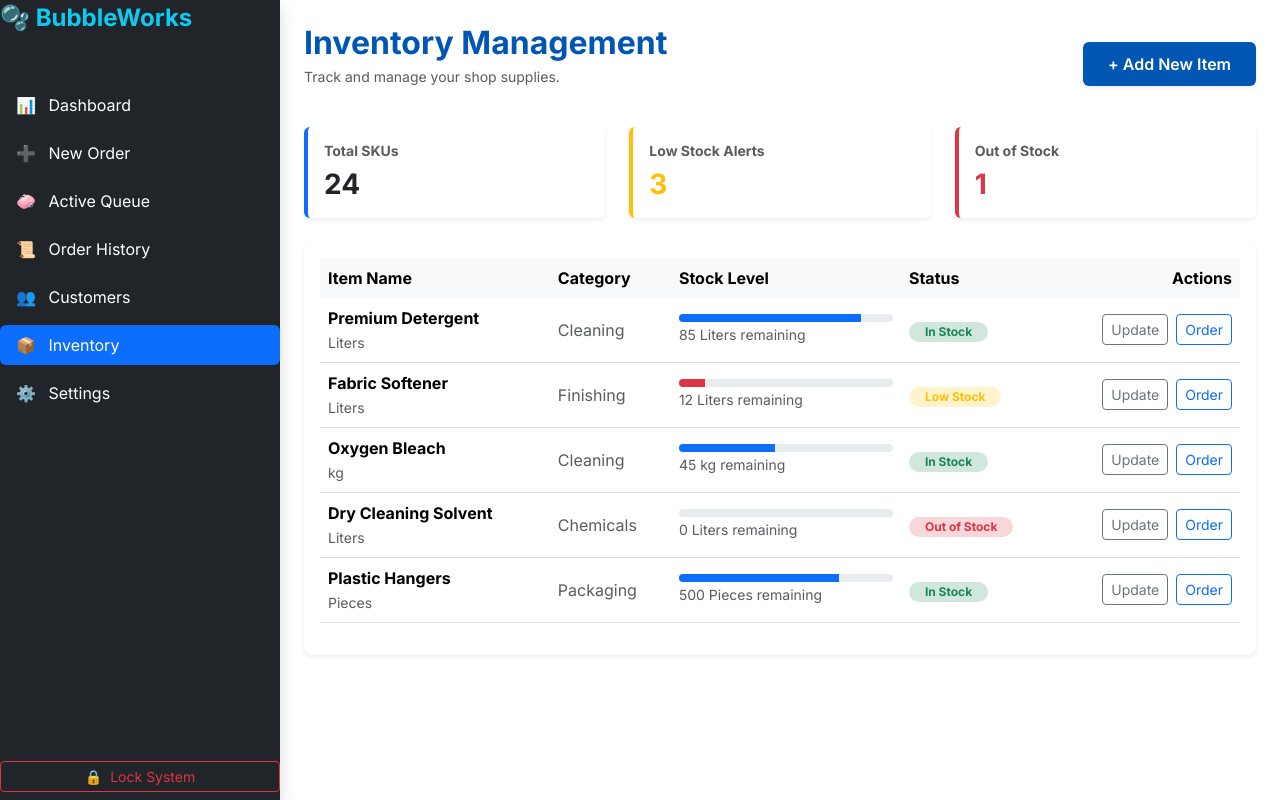
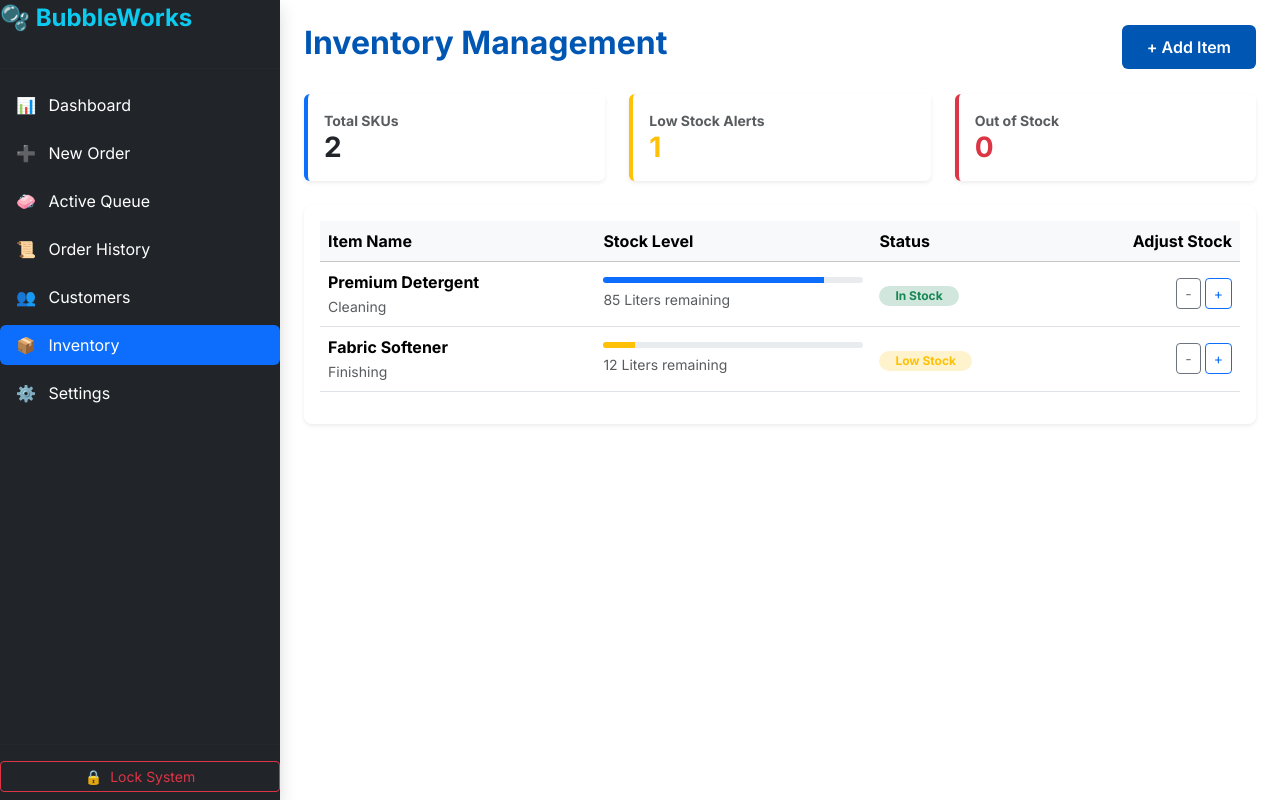
Before and after one commit to JM-P-1200/laundry-system, a React (Vite) app: page /inventory in a window 1280 px wide. Built offline with nearby package versions, Linux system fonts and the light colour scheme; sample sign-in values are in the browser's storage.

Commit message:
Update static inventory page to interactable

```diff
--- a/src/pages/Inventory.jsx
+++ b/src/pages/Inventory.jsx
@@ -1,52 +1,72 @@
-import React from 'react';
+import React, { useState, useEffect } from 'react';
 
 const Inventory = () => {
-  // Mock data for laundry supplies
-  const supplies = [
-    { id: 1, item: "Premium Detergent", category: "Cleaning", stock: 85, unit: "Liters", status: "In Stock" },
-    { id: 2, item: "Fabric Softener", category: "Finishing", stock: 12, unit: "Liters", status: "Low Stock" },
-    { id: 3, item: "Oxygen Bleach", category: "Cleaning", stock: 45, unit: "kg", status: "In Stock" },
-    { id: 4, item: "Dry Cleaning Solvent", category: "Chemicals", stock: 0, unit: "Liters", status: "Out of Stock" },
-    { id: 5, item: "Plastic Hangers", category: "Packaging", stock: 500, unit: "Pieces", status: "In Stock" },
+  const [items, setItems] = useState([]);
+
+  // 1. Load data
+  useEffect(() => {
+    const saved = JSON.parse(localStorage.getItem('laundry_inventory') || '[]');
+    if (saved.length === 0) {
+      // Default items if empty
+      const defaults = [
+        { id: 1, item: "Premium Detergent", category: "Cleaning", stock: 85, unit: "Liters", minLevel: 20 },
+        { id: 2, item: "Fabric Softener", category: "Finishing", stock: 12, unit: "Liters", minLevel: 15 }
       ];
+      setItems(defaults);
+      localStorage.setItem('laundry_inventory', JSON.stringify(defaults));
+    } else {
+      setItems(saved);
+    }
+  }, []);
 
-  // Helper to determine color based on status
-  const getStatusColor = (status) => {
-    switch (status) {
-      case 'In Stock': return 'bg-success-subtle text-success';
-      case 'Low Stock': return 'bg-warning-subtle text-warning';
-      case 'Out of Stock': return 'bg-danger-subtle text-danger';
-      default: return 'bg-secondary-subtle';
+  // 2. Update Logic
+  const updateStock = (id, amount) => {
+    const updated = items.map(item => {
+      if (item.id === id) {
+        const newStock = Math.max(0, item.stock + amount);
+        return { ...item, stock: newStock };
       }
+      return item;
+    });
+    setItems(updated);
+    localStorage.setItem('laundry_inventory', JSON.stringify(updated));
   };
+
+  const getStatus = (item) => {
+    if (item.stock === 0) return { label: 'Out of Stock', class: 'bg-danger-subtle text-danger' };
+    if (item.stock <= item.minLevel) return { label: 'Low Stock', class: 'bg-warning-subtle text-warning' };
+    return { label: 'In Stock', class: 'bg-success-subtle text-success' };
+  };
+
+  // 3. Stats Calculation
+  const totalSkus = items.length;
+  const lowStock = items.filter(i => i.stock > 0 && i.stock <= i.minLevel).length;
+  const outOfStock = items.filter(i => i.stock === 0).length;
 
   return (
     <div className="p-4">
       <div className="d-flex justify-content-between align-items-center mb-4">
-        <div>
-          <h2 className="fw-bold text-brand-blue mb-1">Inventory Management</h2>
-          <p className="text-muted small">Track and manage your shop supplies.</p>
-        </div>
-        <button className="btn btn-primary shadow-sm">+ Add New Item</button>
+        <h2 className="fw-bold text-brand-blue">Inventory Management</h2>
+        <button className="btn btn-primary" onClick={() => alert("Add Item logic coming in next update!")}>+ Add Item</button>
       </div>
 
       <div className="row g-4 mb-4">
         <div className="col-md-4">
           <div className="card border-0 shadow-sm p-3 border-start border-primary border-4">
-            <h6 className="text-muted small fw-bold">Total SKUs</h6>
-            <h3 className="fw-bold mb-0">24</h3>
+            <small className="text-muted fw-bold">Total SKUs</small>
+            <h3 className="fw-bold mb-0">{totalSkus}</h3>
           </div>
         </div>
         <div className="col-md-4">
           <div className="card border-0 shadow-sm p-3 border-start border-warning border-4">
-            <h6 className="text-muted small fw-bold">Low Stock Alerts</h6>
-            <h3 className="fw-bold mb-0 text-warning">3</h3>
+            <small className="text-muted fw-bold">Low Stock Alerts</small>
+            <h3 className="fw-bold mb-0 text-warning">{lowStock}</h3>
           </div>
         </div>
         <div className="col-md-4">
           <div className="card border-0 shadow-sm p-3 border-start border-danger border-4">
-            <h6 className="text-muted small fw-bold">Out of Stock</h6>
-            <h3 className="fw-bold mb-0 text-danger">1</h3>
+            <small className="text-muted fw-bold">Out of Stock</small>
+            <h3 className="fw-bold mb-0 text-danger">{outOfStock}</h3>
           </div>
         </div>
       </div>
@@ -56,42 +76,38 @@ const Inventory = () => {
           <table className="table align-middle">
             <thead className="table-light">
               <tr>
-                <th className="border-0">Item Name</th>
-                <th className="border-0">Category</th>
-                <th className="border-0">Stock Level</th>
-                <th className="border-0">Status</th>
-                <th className="border-0 text-end">Actions</th>
+                <th>Item Name</th>
+                <th>Stock Level</th>
+                <th>Status</th>
+                <th className="text-end">Adjust Stock</th>
               </tr>
             </thead>
             <tbody>
-              {supplies.map((item) => (
+              {items.map((item) => {
+                const status = getStatus(item);
+                return (
                   <tr key={item.id}>
                     <td>
                       <div className="fw-bold">{item.item}</div>
-                    <small className="text-muted">{item.unit}</small>
+                      <small className="text-muted">{item.category}</small>
                     </td>
-                  <td><span className="text-muted">{item.category}</span></td>
-                  <td style={{ width: '25%' }}>
-                    <div className="progress" style={{ height: '8px' }}>
+                    <td style={{ width: '30%' }}>
+                      <div className="progress mb-1" style={{ height: '6px' }}>
                         <div
-                        className={`progress-bar ${item.stock < 20 ? 'bg-danger' : 'bg-primary'}`}
-                        role="progressbar"
-                        style={{ width: `${item.item === 'Plastic Hangers' ? 75 : item.stock}%` }}
+                          className={`progress-bar ${item.stock <= item.minLevel ? 'bg-warning' : 'bg-primary'}`}
+                          style={{ width: `${Math.min(item.stock, 100)}%` }}
                         ></div>
                       </div>
                       <small className="text-muted">{item.stock} {item.unit} remaining</small>
                     </td>
-                  <td>
-                    <span className={`badge rounded-pill px-3 ${getStatusColor(item.status)}`}>
-                      {item.status}
-                    </span>
-                  </td>
+                    <td><span className={`badge rounded-pill px-3 ${status.class}`}>{status.label}</span></td>
                     <td className="text-end">
-                    <button className="btn btn-sm btn-outline-secondary me-2">Update</button>
-                    <button className="btn btn-sm btn-outline-primary">Order</button>
+                      <button className="btn btn-sm btn-outline-secondary me-1" onClick={() => updateStock(item.id, -1)}>-</button>
+                      <button className="btn btn-sm btn-outline-primary" onClick={() => updateStock(item.id, 1)}>+</button>
                     </td>
                   </tr>
-              ))}
+                );
+              })}
             </tbody>
           </table>
         </div>
```
Lines whose indentation alone changed are shown as unchanged.
